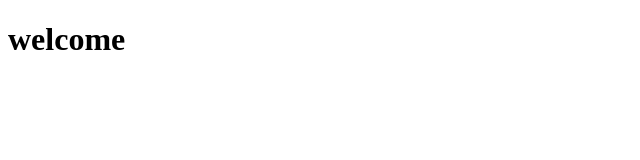
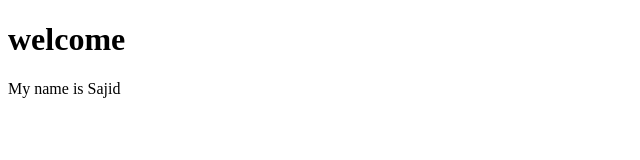
Before and after one commit to MdSajidulAlam/my-first-repo, a plain HTML site: page index.html in a window 1280 px wide. Shown: the whole page, without its empty margins (0-640 px from the left). Drawn offline with Linux system fonts and the light colour scheme.

Commit message:
new text added

```diff
--- a/index.html
+++ b/index.html
@@ -8,5 +8,6 @@
 </head>
 <body>
     <h1>welcome</h1>
+    <p>My name is Sajid</p>
 </body>
 </html>
```
